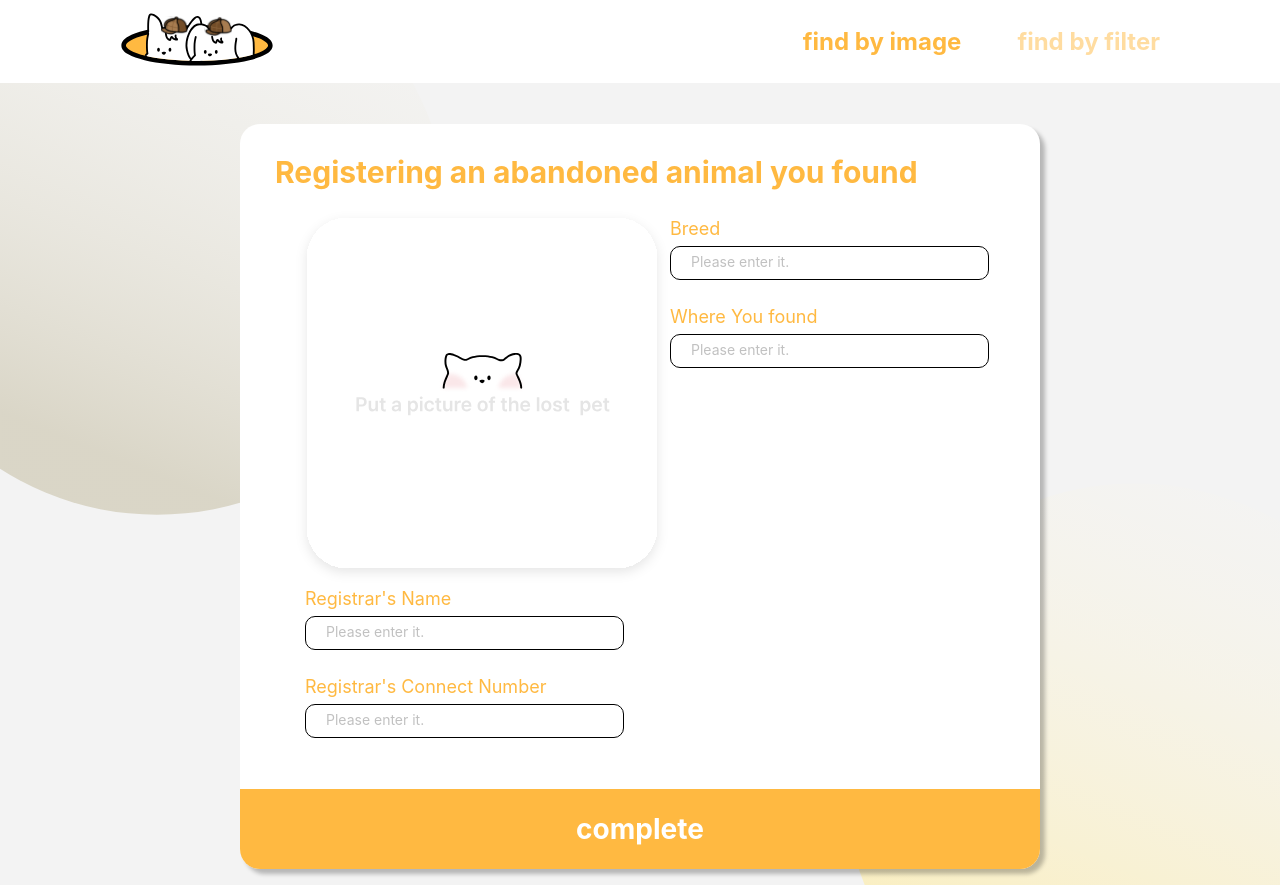
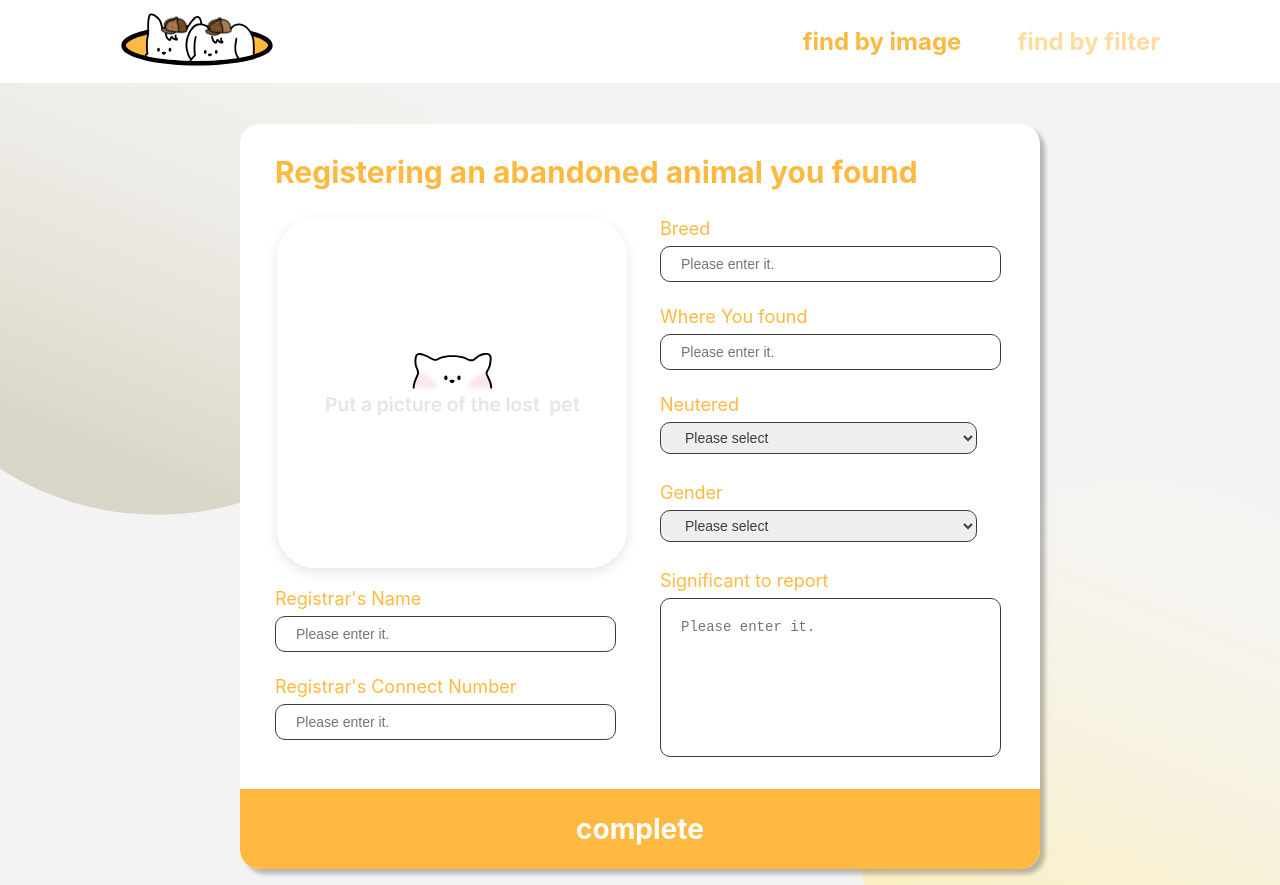
Before and after one commit to candosh/Path-to-Pet-Client, a React (Create React App) app: page /registration in a window 1280 px wide. Built offline with nearby package versions, Linux system fonts and the light colour scheme.

Commit message:
[design] 디자인 완료

```diff
--- a/src/pages/Registration.jsx
+++ b/src/pages/Registration.jsx
@@ -71,32 +71,66 @@ const Registration = () => {
                   <>
                     <S.ContentContainer>
                       <S.ContentTitle>Registrar's Name</S.ContentTitle>
-                      <S.ContentInput>
-                        <S.ContentText>Please enter it.</S.ContentText>
-                      </S.ContentInput>
+                      <S.ContentInput
+                        as="input"
+                        type="text"
+                        placeholder="Please enter it."
+                      />
                     </S.ContentContainer>
                     <S.ContentContainer>
                       <S.ContentTitle>
                         Registrar's Connect Number
                       </S.ContentTitle>
-                      <S.ContentInput>
-                        <S.ContentText>Please enter it.</S.ContentText>
-                      </S.ContentInput>
+                      <S.ContentInput
+                        as="input"
+                        type="text"
+                        placeholder="Please enter it."
+                      />
                     </S.ContentContainer>
                   </>
                 </S.LeftContainer>
                 <S.RightContainer>
                   <S.ContentContainer>
                     <S.ContentTitle>Breed</S.ContentTitle>
-                    <S.ContentInput>
-                      <S.ContentText>Please enter it.</S.ContentText>
+                    <S.ContentInput
+                      as="input"
+                      type="text"
+                      placeholder="Please enter it."
+                    />
+                  </S.ContentContainer>
+                  <S.ContentContainer>
+                    <S.ContentTitle>Where You found</S.ContentTitle>
+                    <S.ContentInput
+                      as="input"
+                      type="text"
+                      placeholder="Please enter it."
+                    />
+                  </S.ContentContainer>
+                  <S.ContentContainer>
+                    <S.ContentTitle>Neutered</S.ContentTitle>
+                    <S.ContentInput as="select">
+                      <option value="">Please select</option>
+                      <option value="yes">Yes</option>
+                      <option value="no">No</option>
+                      <option value="unknown">Unknown</option>
                     </S.ContentInput>
                   </S.ContentContainer>
                   <S.ContentContainer>
-                    <S.ContentTitle>Where You found</S.ContentTitle>
-                    <S.ContentInput>
-                      <S.ContentText>Please enter it.</S.ContentText>
+                    <S.ContentTitle>Gender</S.ContentTitle>
+                    <S.ContentInput as="select">
+                      <option value="">Please select</option>
+                      <option value="male">Male</option>
+                      <option value="female">Female</option>
+                      <option value="unknown">Unknown</option>
                     </S.ContentInput>
+                  </S.ContentContainer>
+                  <S.ContentContainer>
+                    <S.ContentTitle>Significant to report</S.ContentTitle>
+                    <S.OtherContentInput
+                      as="textarea"
+                      type="text"
+                      placeholder="Please enter it."
+                    />
                   </S.ContentContainer>
                 </S.RightContainer>
               </S.ContentWrapper>
@@ -162,24 +196,21 @@ const S = {
     justify-content: space-between;
     align-items: flex-start;
     width: 100%;
-    padding: 0 35px; // Match left and right padding with TitleContainer
-    box-sizing: border-box; // Ensure padding is included in the width calculation
+    padding: 0 25px;
+    box-sizing: border-box;
     @media screen and (max-width: 393px) {
       flex-direction: column;
     }
   `,
   LeftContainer: styled.div`
     display: flex;
-    flex-direction: column; // Stack children vertically
-    align-items: flex-start; // Align children to the start of the container
-    width: 50%; // Take up half of the parent's width
-    // Remove any max-width or flex-grow properties if previously defined
-    // Add padding or margins as needed
+    flex-direction: column;
+    align-items: flex-start;
+    width: 50%;
   `,
   UploadBox: styled.div`
     width: 350px;
     height: 350px;
-    padding-left: 20px;
     padding-top: 20px;
   `,
   InputArea: styled.input`
@@ -200,8 +231,8 @@ const S = {
   ContentContainer: styled.div`
     height: 58px;
     width: 317px;
+    padding-left: 10px;
     padding-top: 30px;
-    padding-left: 30px;
   `,
   ContentTitle: styled.div`
     color: #ffb941;
@@ -219,25 +250,34 @@ const S = {
     border-color: #989595;
     border-radius: 10px;
     border: 1px solid;
-  `,
-  ContentText: styled.div`
-    color: #c1c1c1;
+    outline: none;
+    color: #3c3c3c;
     font-size: 14px;
     font-weight: 400;
-    left: 20px;
-    letter-spacing: 0;
-    line-height: 14px;
-    position: absolute;
-    top: 8px;
-    white-space: nowrap;
+    padding-left: 20px;
+  `,
+  OtherContentInput: styled.div`
+    height: 135px;
+    width: 317px;
+    top: 26px;
+    position: relative;
+    border-radius: 10px;
+    border: 1px solid;
+    outline: none;
+    color: #3c3c3c;
+    font-size: 14px;
+    font-weight: 400;
+    padding-left: 20px;
+    padding-top: 20px;
+    resize: none;
+    overflow: auto;
   `,
   RightContainer: styled.div`
     display: flex;
-    flex-direction: column; // Stack children vertically
-    align-items: flex-start; // Align children to the start of the container
-    width: 50%; // Take up half of the parent's width
-    // Remove any max-width or flex-grow properties if previously defined
-    // Add padding or margins as needed
+    flex-direction: column;
+    align-items: flex-start;
+    padding-left: 20px;
+    width: 50%;
   `,
 
   CompleteContainer: styled.div`
```
